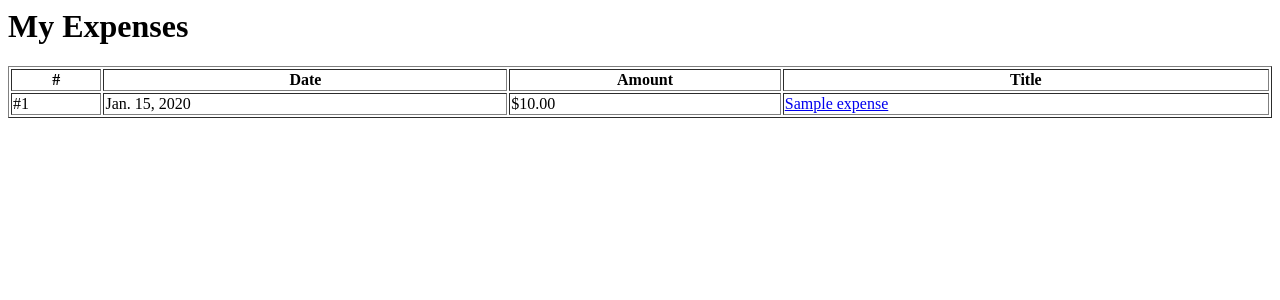
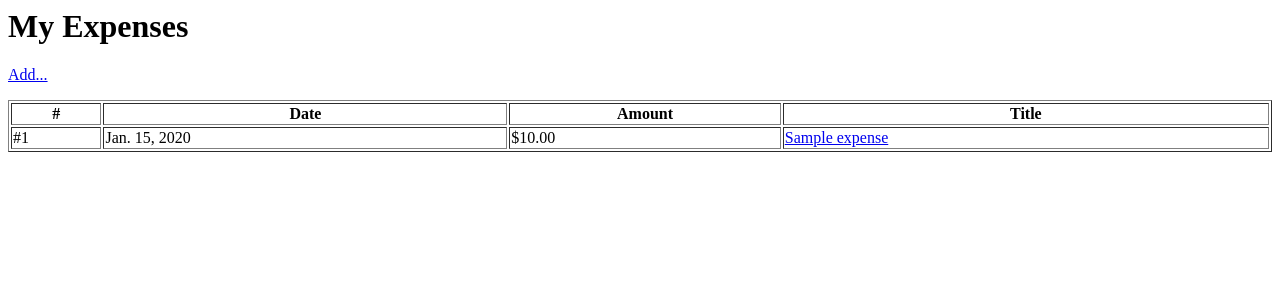
Before and after one commit to nonZero/XTracker, a Django app: page / in a window 1280 px wide. Shown: the top 300 px of the page. Run offline with Django 3.2, Linux system fonts and the light colour scheme; tables that the repository leaves empty hold one stand-in row (values such as "Sample post").

Commit message:
Added link to create expense

```diff
--- a/expenses/templates/expenses/home.html
+++ b/expenses/templates/expenses/home.html
@@ -1,4 +1,8 @@
 <h1>My Expenses</h1>
+
+<p>
+    <a href="{% url "expenses:create" %}">Add...</a>
+</p>
 
 <table border="1" width="100%">
     <tr>
```
